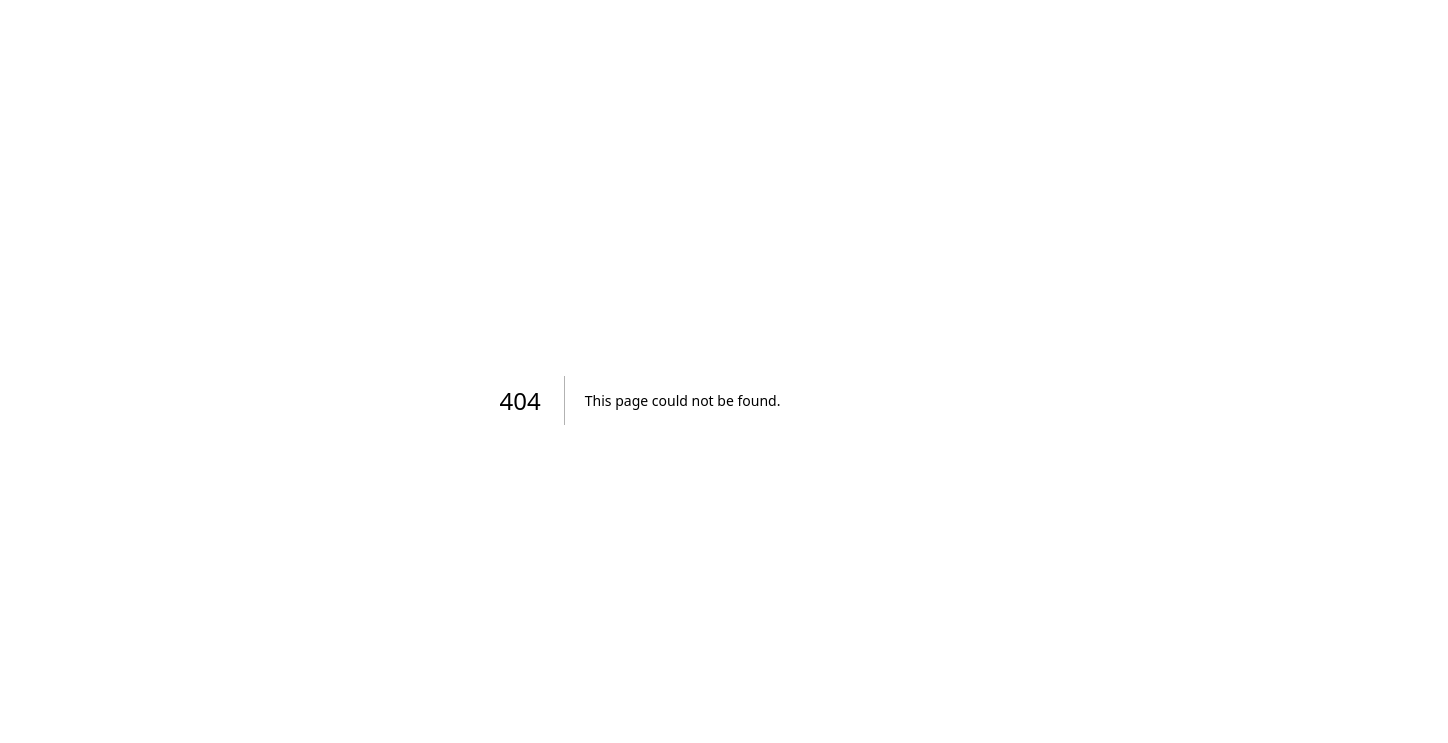
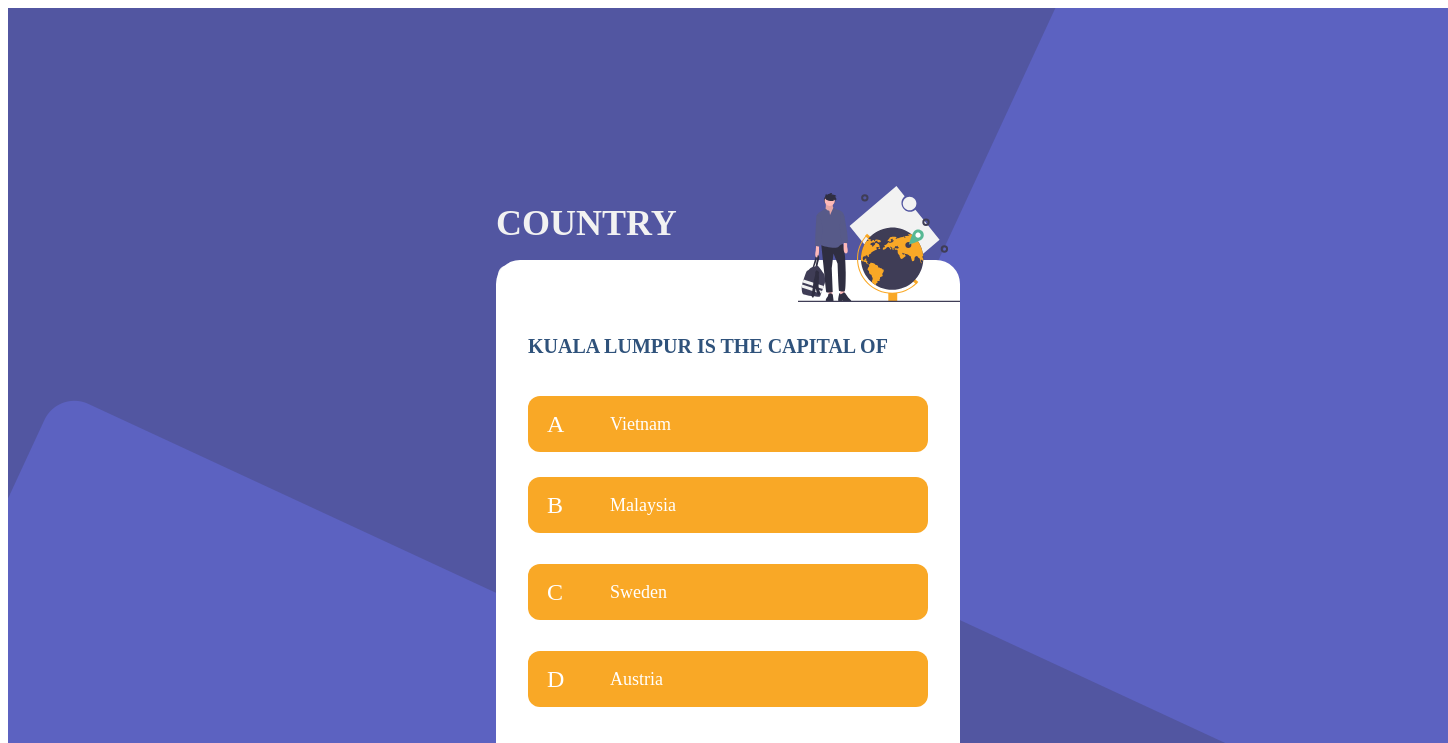
Before and after one commit to LokeshRatheee/countryquiz, a Next.js app: page /app/Quiz in a window 1280 px wide. Before the commit this address had no page. Shown: the top 743 px of the page, 1448 px wide, since content can reach past the window. Built offline with nearby package versions, Linux system fonts and the light colour scheme.

Commit message:
component1

```diff
--- /dev/null
+++ b/pages/app/Quiz.jsx
@@ -0,0 +1,47 @@
+import Image from "next/image";
+import styles from "@/styles/quiz.module.css";
+// import undraw_adventure from "@/public/assets/undraw_adventure_4hum 1.svg"
+
+export default function Quiz() {
+  return (
+    <div className="container">
+      <Image
+        src="/assets/background.png"
+        alt="My Image"
+        className={styles.img}
+        width="1440"
+        height="1090"
+      />
+      <div className={styles.quizSection}>
+        <p>COUNTRY QUIZ</p>
+        <Image
+          src="/assets/undrew.svg"
+          alt="my image"
+          className={styles.undraw}
+          height="116"
+          width="162"
+          quality={100}
+        />
+        <div className={styles.quizblock}>
+          <div>
+            <p>Kuala Lumpur is the capital of</p>
+          </div>
+          <ul className={styles.ulLIst}>
+            <li className={styles.optionA}>
+              <span className={styles.optionsABCD}>A</span> <span className={styles.optionNames}>Vietnam</span>
+            </li>
+            <li className={styles.optionB}>
+              <span className={styles.optionsABCD}>B</span> <span className={styles.optionNames}>Malaysia</span>
+            </li>
+            <li className={styles.optionC}>
+              <span className={styles.optionsABCD}>C</span> <span className={styles.optionNames}>Sweden</span>
+            </li>
+            <li className={styles.optionD}>
+              <span className={styles.optionsABCD}>D</span> <span className={styles.optionNames}>Austria</span>
+            </li>
+          </ul>
+        </div>
+      </div>
+    </div>
+  );
+}
--- a/styles/Home.module.css
+++ /dev/null
@@ -1,278 +0,0 @@
-.main {
-  display: flex;
-  flex-direction: column;
-  justify-content: space-between;
-  align-items: center;
-  padding: 6rem;
-  min-height: 100vh;
-}
-
-.description {
-  display: inherit;
-  justify-content: inherit;
-  align-items: inherit;
-  font-size: 0.85rem;
-  max-width: var(--max-width);
-  width: 100%;
-  z-index: 2;
-  font-family: var(--font-mono);
-}
-
-.description a {
-  display: flex;
-  justify-content: center;
-  align-items: center;
-  gap: 0.5rem;
-}
-
-.description p {
-  position: relative;
-  margin: 0;
-  padding: 1rem;
-  background-color: rgba(var(--callout-rgb), 0.5);
-  border: 1px solid rgba(var(--callout-border-rgb), 0.3);
-  border-radius: var(--border-radius);
-}
-
-.code {
-  font-weight: 700;
-  font-family: var(--font-mono);
-}
-
-.grid {
-  display: grid;
-  grid-template-columns: repeat(4, minmax(25%, auto));
-  width: var(--max-width);
-  max-width: 100%;
-}
-
-.card {
-  padding: 1rem 1.2rem;
-  border-radius: var(--border-radius);
-  background: rgba(var(--card-rgb), 0);
-  border: 1px solid rgba(var(--card-border-rgb), 0);
-  transition: background 200ms, border 200ms;
-}
-
-.card span {
-  display: inline-block;
-  transition: transform 200ms;
-}
-
-.card h2 {
-  font-weight: 600;
-  margin-bottom: 0.7rem;
-}
-
-.card p {
-  margin: 0;
-  opacity: 0.6;
-  font-size: 0.9rem;
-  line-height: 1.5;
-  max-width: 30ch;
-}
-
-.center {
-  display: flex;
-  justify-content: center;
-  align-items: center;
-  position: relative;
-  padding: 4rem 0;
-}
-
-.center::before {
-  background: var(--secondary-glow);
-  border-radius: 50%;
-  width: 480px;
-  height: 360px;
-  margin-left: -400px;
-}
-
-.center::after {
-  background: var(--primary-glow);
-  width: 240px;
-  height: 180px;
-  z-index: -1;
-}
-
-.center::before,
-.center::after {
-  content: '';
-  left: 50%;
-  position: absolute;
-  filter: blur(45px);
-  transform: translateZ(0);
-}
-
-.logo,
-.thirteen {
-  position: relative;
-}
-
-.thirteen {
-  display: flex;
-  justify-content: center;
-  align-items: center;
-  width: 75px;
-  height: 75px;
-  padding: 25px 10px;
-  margin-left: 16px;
-  transform: translateZ(0);
-  border-radius: var(--border-radius);
-  overflow: hidden;
-  box-shadow: 0px 2px 8px -1px #0000001a;
-}
-
-.thirteen::before,
-.thirteen::after {
-  content: '';
-  position: absolute;
-  z-index: -1;
-}
-
-/* Conic Gradient Animation */
-.thirteen::before {
-  animation: 6s rotate linear infinite;
-  width: 200%;
-  height: 200%;
-  background: var(--tile-border);
-}
-
-/* Inner Square */
-.thirteen::after {
-  inset: 0;
-  padding: 1px;
-  border-radius: var(--border-radius);
-  background: linear-gradient(
-    to bottom right,
-    rgba(var(--tile-start-rgb), 1),
-    rgba(var(--tile-end-rgb), 1)
-  );
-  background-clip: content-box;
-}
-
-/* Enable hover only on non-touch devices */
-@media (hover: hover) and (pointer: fine) {
-  .card:hover {
-    background: rgba(var(--card-rgb), 0.1);
-    border: 1px solid rgba(var(--card-border-rgb), 0.15);
-  }
-
-  .card:hover span {
-    transform: translateX(4px);
-  }
-}
-
-@media (prefers-reduced-motion) {
-  .thirteen::before {
-    animation: none;
-  }
-
-  .card:hover span {
-    transform: none;
-  }
-}
-
-/* Mobile */
-@media (max-width: 700px) {
-  .content {
-    padding: 4rem;
-  }
-
-  .grid {
-    grid-template-columns: 1fr;
-    margin-bottom: 120px;
-    max-width: 320px;
-    text-align: center;
-  }
-
-  .card {
-    padding: 1rem 2.5rem;
-  }
-
-  .card h2 {
-    margin-bottom: 0.5rem;
-  }
-
-  .center {
-    padding: 8rem 0 6rem;
-  }
-
-  .center::before {
-    transform: none;
-    height: 300px;
-  }
-
-  .description {
-    font-size: 0.8rem;
-  }
-
-  .description a {
-    padding: 1rem;
-  }
-
-  .description p,
-  .description div {
-    display: flex;
-    justify-content: center;
-    position: fixed;
-    width: 100%;
-  }
-
-  .description p {
-    align-items: center;
-    inset: 0 0 auto;
-    padding: 2rem 1rem 1.4rem;
-    border-radius: 0;
-    border: none;
-    border-bottom: 1px solid rgba(var(--callout-border-rgb), 0.25);
-    background: linear-gradient(
-      to bottom,
-      rgba(var(--background-start-rgb), 1),
-      rgba(var(--callout-rgb), 0.5)
-    );
-    background-clip: padding-box;
-    backdrop-filter: blur(24px);
-  }
-
-  .description div {
-    align-items: flex-end;
-    pointer-events: none;
-    inset: auto 0 0;
-    padding: 2rem;
-    height: 200px;
-    background: linear-gradient(
-      to bottom,
-      transparent 0%,
-      rgb(var(--background-end-rgb)) 40%
-    );
-    z-index: 1;
-  }
-}
-
-/* Tablet and Smaller Desktop */
-@media (min-width: 701px) and (max-width: 1120px) {
-  .grid {
-    grid-template-columns: repeat(2, 50%);
-  }
-}
-
-@media (prefers-color-scheme: dark) {
-  .vercelLogo {
-    filter: invert(1);
-  }
-
-  .logo,
-  .thirteen img {
-    filter: invert(1) drop-shadow(0 0 0.3rem #ffffff70);
-  }
-}
-
-@keyframes rotate {
-  from {
-    transform: rotate(360deg);
-  }
-  to {
-    transform: rotate(0deg);
-  }
-}
--- a/styles/globals.css
+++ b/styles/globals.css
@@ -1,4 +1,4 @@
-:root {
+/* :root {
   --max-width: 1100px;
   --border-radius: 12px;
   --font-mono: ui-monospace, Menlo, Monaco, 'Cascadia Mono', 'Segoe UI Mono',
@@ -104,4 +104,4 @@ a {
   html {
     color-scheme: dark;
   }
-}
+} */
--- /dev/null
+++ b/styles/quiz.module.css
@@ -0,0 +1,151 @@
+.img {
+  position: absolute;
+}
+.quizSection {
+  position: relative;
+}
+.quizSection p {
+  position: absolute;
+  width: 271px;
+  height: 54px;
+  left: 488px;
+  top: 188px;
+  margin: 0;
+  font-family: "Poppins";
+  font-style: normal;
+  font-weight: 700;
+  font-size: 36px;
+  line-height: 54px;
+  /* identical to box height */
+
+  text-transform: uppercase;
+
+  color: #f2f2f2;
+}
+.quizblock {
+  position: absolute;
+  width: 464px;
+  height: 515px;
+  left: 488px;
+  top: 252px;
+
+  background: #ffffff;
+  border-radius: 24px;
+}
+.quizblock p {
+  position: relative;
+  width: 373px;
+  height: 36px;
+  left: 32px;
+  top: 68px;
+  right: 59px;
+  font-family: "Poppins";
+  font-style: normal;
+  font-weight: 700;
+  font-size: 20px;
+  line-height: 36px;
+  /* identical to box height */
+
+  color: #2f527b;
+}
+.undraw{
+  position: absolute;
+  left: 790px;
+  top: 178px;
+  right: 488px;
+  z-index: 3;
+}
+.ulList{
+    list-style-type: none;
+}
+.optionA{
+    position: absolute;
+width: 400px;
+height: 56px;
+left: 32px;
+top: 136px;
+right: 32px;
+list-style-type: none;
+
+background: #F9A826;
+border-radius: 12px;
+}
+.optionB{
+    position: absolute;
+width: 400px;
+height: 56px;
+left: 32px;
+top: 217px;
+right: 32px;
+list-style-type: none;
+
+background: #F9A826;
+border-radius: 12px;
+}
+.optionC{
+    position: absolute;
+width: 400px;
+height: 56px;
+left: 32px;
+top: 304px;
+right: 32px;
+
+list-style-type: none;
+background: #F9A826;
+border-radius: 12px;
+}
+.optionD{
+    position: absolute;
+width: 400px;
+height: 56px;
+left: 32px;
+top: 391px;
+right: 32px;
+list-style-type: none;
+
+background: #F9A826;
+border-radius: 12px;
+}
+.optionsABCD{
+    position: absolute;
+    top: 10px;
+    bottom: 10px;
+    left: 19px;
+    right: 362px;
+
+width: 17px;
+height: 36px;
+
+
+font-family: 'Poppins';
+font-style: normal;
+font-weight: 500;
+font-size: 24px;
+line-height: 36px;
+/* identical to box height */
+
+
+color: #FFFFFF;
+
+}
+.optionNames{
+    top: 15px;
+    bottom: 14px;
+    left: 82px;
+    right: 240px;
+    position: absolute;
+width: 78px;
+height: 27px;
+
+
+font-family: 'Poppins';
+font-style: normal;
+font-weight: 500;
+font-size: 18px;
+line-height: 27px;
+/* identical to box height */
+
+
+color: #FFFFFF;
+
+}
```
Also changed, not shown: public/assets/background.png (added), public/assets/undrew.svg (added).
